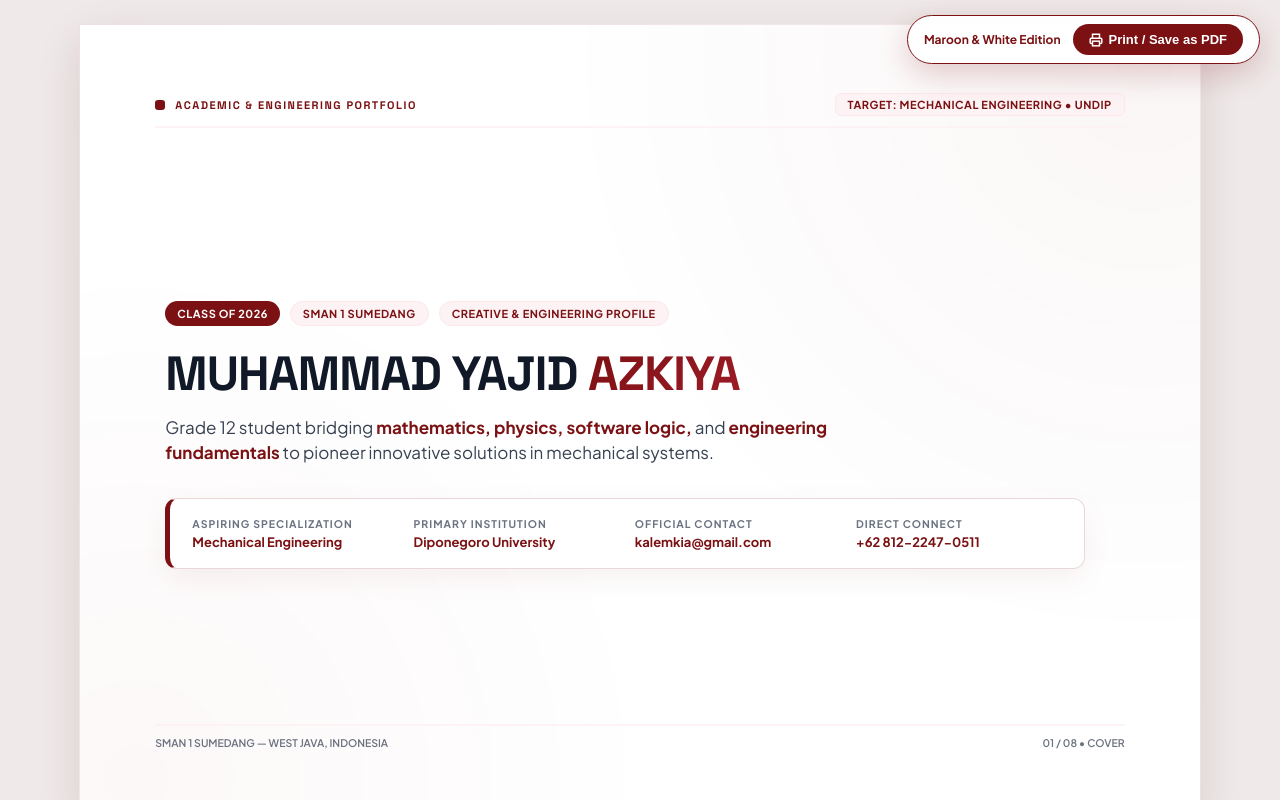
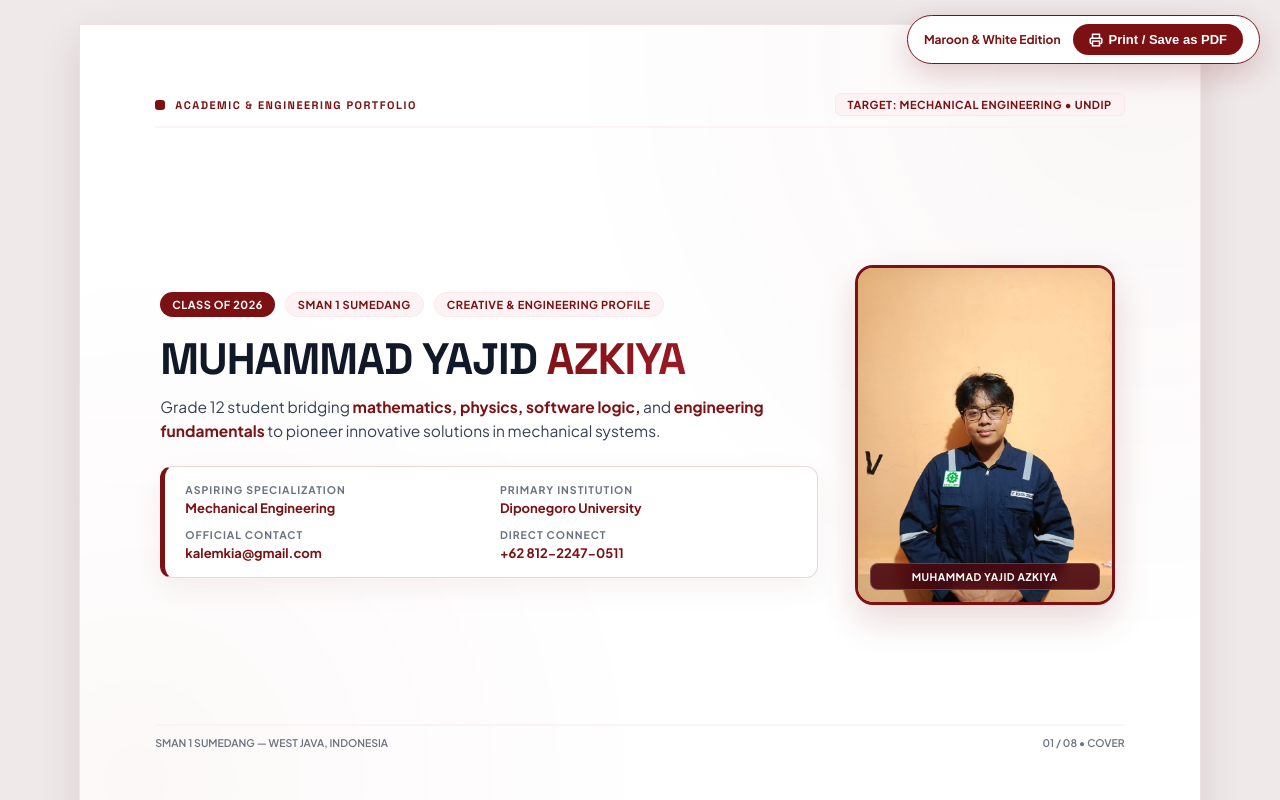
Before and after one commit to kalemkia-dot/kalemkia-dot.github.io, a plain HTML site: page index.html in a window 1280 px wide. Shown: the top 800 px of the page. Drawn offline with Linux system fonts and the light colour scheme.

Commit message:
Add professional candidate profile photo to hero cover section

```diff
--- a/index.html
+++ b/index.html
@@ -249,25 +249,31 @@
     }
 
     /* SLIDE 1: COVER */
-    .cover-container {
+    .cover-layout {
+      display: grid;
+      grid-template-columns: 1fr 270px;
+      gap: 32px;
+      align-items: center;
+      height: 100%;
+      padding: 0 5px;
+      position: relative;
+    }
+    .cover-content {
       display: flex;
       flex-direction: column;
       justify-content: center;
-      height: 100%;
-      padding: 0 10px;
-      position: relative;
     }
     .cover-badge-row {
       display: flex;
       gap: 10px;
-      margin-bottom: 22px;
+      margin-bottom: 18px;
     }
     .cover-name {
-      font-size: 48px;
+      font-size: 44px;
       font-weight: 800;
       letter-spacing: -1px;
       line-height: 1.1;
-      margin-bottom: 14px;
+      margin-bottom: 12px;
       color: var(--text-dark);
     }
     .cover-name .name-highlight {
@@ -277,11 +283,11 @@
       -webkit-text-fill-color: transparent;
     }
     .cover-tagline {
-      font-size: 17px;
+      font-size: 15.5px;
       color: var(--text-body);
       line-height: 1.5;
-      max-width: 760px;
-      margin-bottom: 32px;
+      max-width: 620px;
+      margin-bottom: 24px;
     }
     .cover-tagline strong {
       color: var(--maroon-primary);
@@ -290,15 +296,54 @@
 
     .cover-meta-grid {
       display: grid;
-      grid-template-columns: repeat(4, 1fr);
-      gap: 15px;
+      grid-template-columns: repeat(2, 1fr);
+      gap: 12px 18px;
       background: var(--white-pure);
       border: 1px solid var(--maroon-border);
-      padding: 18px 22px;
+      padding: 16px 20px;
       border-radius: var(--radius-md);
       box-shadow: 0 10px 30px rgba(123, 17, 19, 0.06);
-      max-width: 920px;
       border-left: 5px solid var(--maroon-primary);
+    }
+
+    .cover-photo-wrapper {
+      display: flex;
+      flex-direction: column;
+      align-items: center;
+      position: relative;
+    }
+    .cover-photo-frame {
+      width: 260px;
+      height: 340px;
+      border-radius: 18px;
+      overflow: hidden;
+      border: 3px solid var(--maroon-primary);
+      box-shadow: 0 16px 36px rgba(123, 17, 19, 0.16);
+      position: relative;
+      background: var(--maroon-soft);
+    }
+    .cover-photo-frame img {
+      width: 100%;
+      height: 100%;
+      object-fit: cover;
+      object-position: center 15%;
+      display: block;
+    }
+    .cover-photo-tag {
+      position: absolute;
+      bottom: 12px;
+      left: 12px;
+      right: 12px;
+      background: rgba(74, 8, 16, 0.9);
+      backdrop-filter: blur(6px);
+      color: var(--white-pure);
+      padding: 6px 10px;
+      border-radius: 8px;
+      font-size: 10.5px;
+      font-weight: 700;
+      text-align: center;
+      letter-spacing: 0.5px;
+      border: 1px solid rgba(255, 255, 255, 0.2);
     }
     .meta-item {
       display: flex;
@@ -855,7 +900,8 @@
       <div class="target-tag">TARGET: MECHANICAL ENGINEERING • UNDIP</div>
     </div>
 
-    <div class="cover-container">
+    <div class="cover-layout">
+      <div class="cover-content">
         <div class="cover-badge-row">
           <span class="badge badge-maroon">CLASS OF 2026</span>
           <span class="badge badge-soft">SMAN 1 SUMEDANG</span>
@@ -886,6 +932,14 @@
           <div class="meta-item">
             <span class="meta-label">Direct Connect</span>
             <span class="meta-val">+62 812-2247-0511</span>
+          </div>
+        </div>
+      </div>
+
+      <div class="cover-photo-wrapper">
+        <div class="cover-photo-frame">
+          <img src="profile.jpg" alt="Muhammad Yajid Azkiya">
+          <div class="cover-photo-tag">MUHAMMAD YAJID AZKIYA</div>
         </div>
       </div>
     </div>
```
Also changed, not shown: profile.jpg (added). Lines whose indentation alone changed are shown as unchanged.
